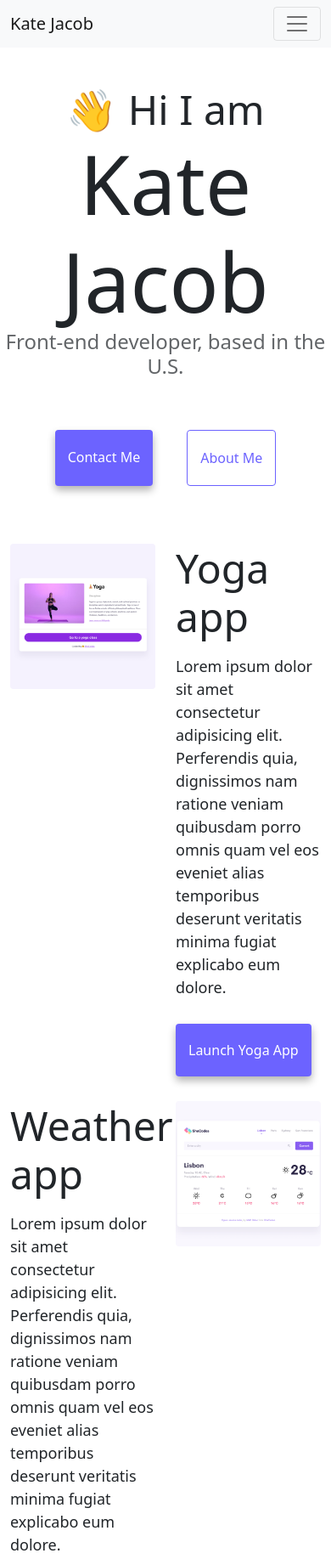
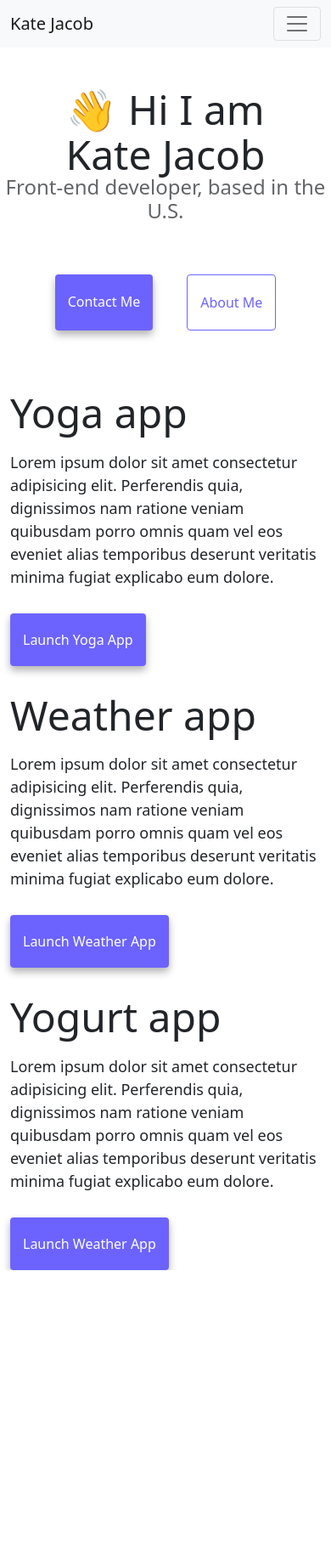
Before and after one commit to ksjacob2/responsive-week3, a website: page index.html in a window 390 px wide. Shown: the top 1835 px of the page at 85% size. After the commit the page ends 1495 px from the top, so only its background shows below. Drawn offline with nearby package versions, Linux system fonts and the light colour scheme.

Commit message:
Improved SEO of site

```diff
--- a/index.html
+++ b/index.html
@@ -67,14 +67,14 @@
     </div>
     <div class="container">
       <div class="row">
-        <div class="col-6">
+        <div class="col-sm-6">
           <img
             src="images/yoga.png"
-            class="img-fluid rounded"
+            class="img-fluid rounded d-none d-sm-block"
             alt="picture of yoga"
           />
         </div>
-        <div class="col-6">
+        <div class="col-sm-6">
           <h2 class="mb-3">Yoga app</h2>
           <p>
             Lorem ipsum dolor sit amet consectetur adipisicing elit. Perferendis
@@ -88,7 +88,7 @@
         </div>
       </div>
       <div class="row mt-5">
-        <div class="col-6">
+        <div class="col-sm-6">
           <h2 class="mb-3">Weather app</h2>
           <p>
             Lorem ipsum dolor sit amet consectetur adipisicing elit. Perferendis
@@ -100,23 +100,23 @@
             <a href="#" class="primary-link">Launch Weather App</a>
           </div>
         </div>
-        <div class="col-6">
+        <div class="col-sm-6">
           <img
             src="images/weather.png"
-            class="img-fluid rounded"
+            class="img-fluid rounded d-none d-sm-block"
             alt="photo of the weather"
           />
         </div>
       </div>
       <div class="row mt-5">
-        <div class="col-6">
+        <div class="col-sm-6">
           <img
             src="images/yogurt.png"
-            class="img-fluid rounded"
+            class="img-fluid rounded d-none d-sm-block"
             alt="photo of yogurt"
           />
         </div>
-        <div class="col-6">
+        <div class="col-sm-6">
           <h2 class="mb-3">Yogurt app</h2>
           <p>
             Lorem ipsum dolor sit amet consectetur adipisicing elit. Perferendis
--- a/style.css
+++ b/style.css
@@ -16,6 +16,13 @@ h3 {
 
 h1 {
   font-size: 96px;
+}
+
+@media (max-width: 900px) {
+  h1 {
+    font-size: 48px;
+    line-height: 1;
+  }
 }
 
 h2 {
```
